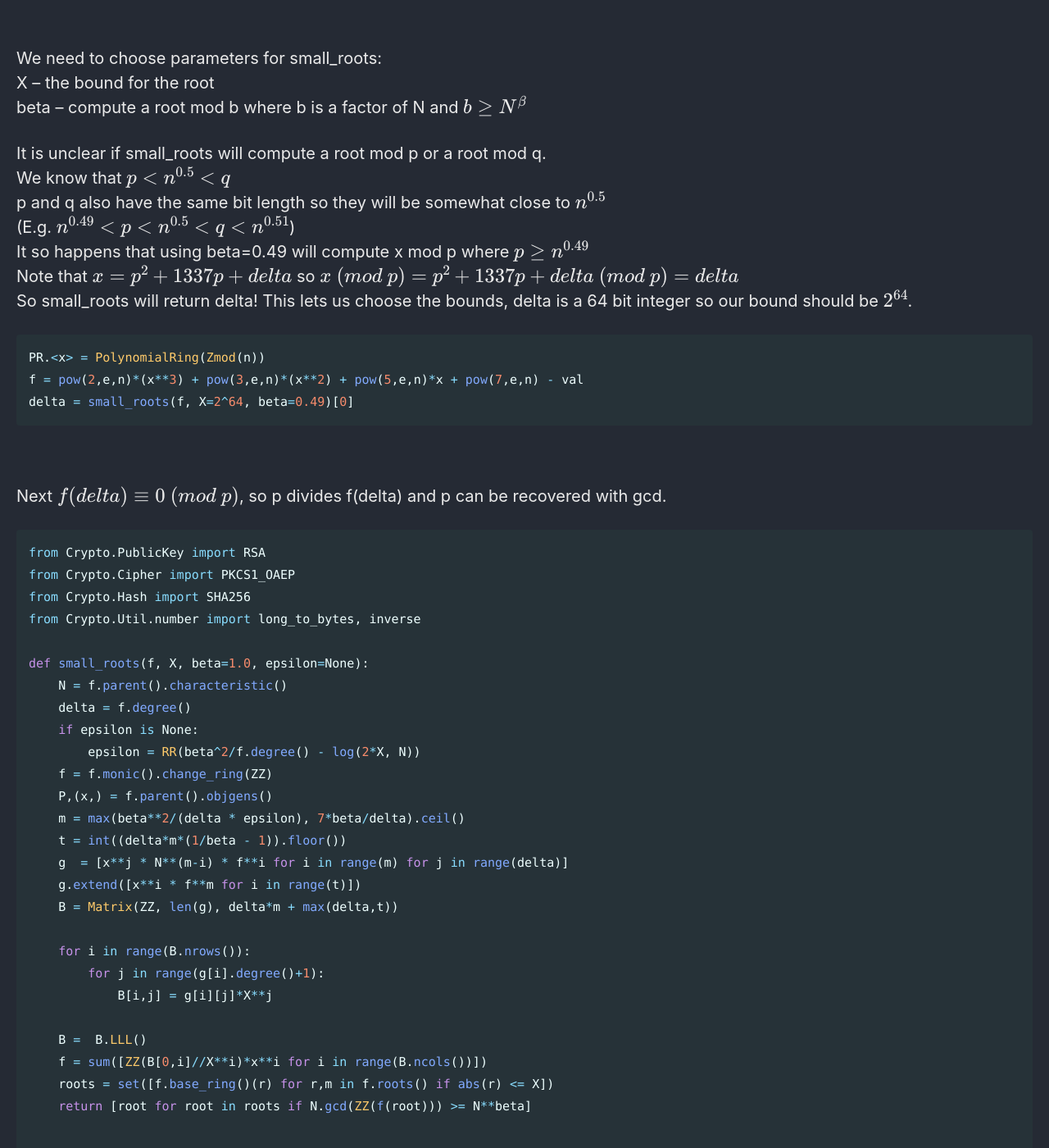
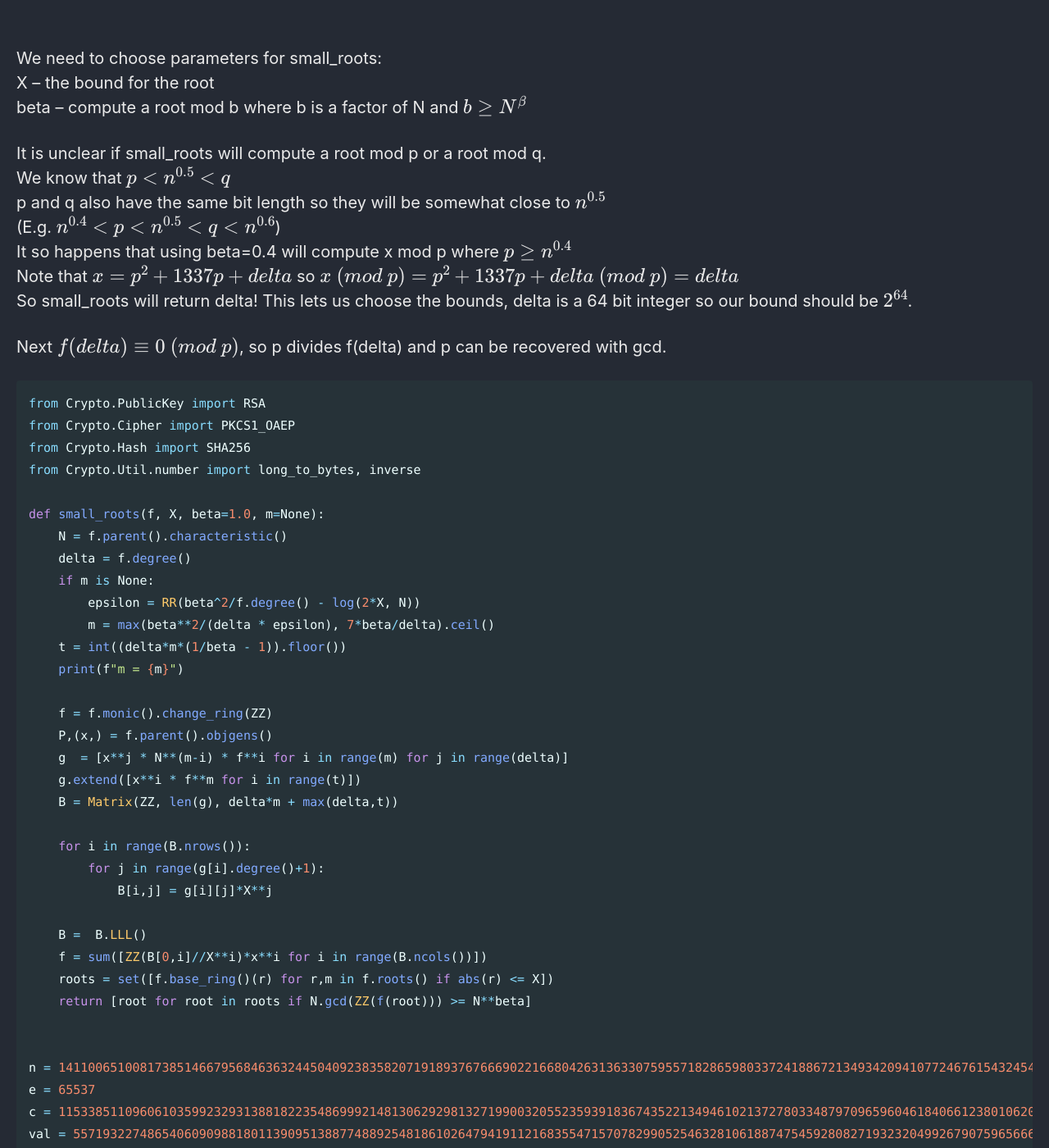
Before and after one commit to Connor-McCartney/Connor-McCartney.github.io, a Jekyll site: the page built from _pages/cryptography/small-roots/delta-CrewCTF-2022.md, in a window 1280 px wide and 1400 px high, scrolled down 413 px. Shown: the whole window at 82% size. Built offline with Jekyll 4.4.1, drawn with Linux system fonts in a browser that asks for light colours; cached includes are drawn as plain includes; some of the changed text lies outside the part shown.

Commit message:
Update delta-CrewCTF-2022.md

````diff
--- a/_pages/cryptography/small-roots/delta-CrewCTF-2022.md
+++ b/_pages/cryptography/small-roots/delta-CrewCTF-2022.md
@@ -23,18 +23,10 @@ beta – compute a root mod b where b is a factor of N and $$b \geq N^β$$  <br>
 It is unclear if small_roots will compute a root mod p or a root mod q. <br>
 We know that $$p < n^{0.5} < q$$ <br>
 p and q also have the same bit length so they will be somewhat close to $$n^{0.5}$$ <br>
-(E.g. $$n^{0.49} < p < n^{0.5} < q < n^{0.51}$$) <br>
-It so happens that using beta=0.49 will compute x mod p where $$p \geq n^{0.49}$$ <br>
+(E.g. $$n^{0.4} < p < n^{0.5} < q < n^{0.6}$$) <br>
+It so happens that using beta=0.4 will compute x mod p where $$p \geq n^{0.4}$$ <br>
 Note that $$x = p^2 + 1337p + delta$$ so $$x \ (mod \ p) = p^2 + 1337p + delta \ (mod \ p) = delta$$ <br>
 So small_roots will return delta! This lets us choose the bounds, delta is a 64 bit integer so our bound should be $$2^{64}$$.
-
-```python
-PR.<x> = PolynomialRing(Zmod(n))
-f = pow(2,e,n)*(x**3) + pow(3,e,n)*(x**2) + pow(5,e,n)*x + pow(7,e,n) - val
-delta = small_roots(f, X=2^64, beta=0.49)[0]
-```
-
-<br>
 
 Next $$f(delta) \equiv 0 \ (mod \ p)$$, so p divides f(delta) and p can be recovered with gcd.
 
@@ -44,15 +36,17 @@ from Crypto.Cipher import PKCS1_OAEP
 from Crypto.Hash import SHA256
 from Crypto.Util.number import long_to_bytes, inverse
 
-def small_roots(f, X, beta=1.0, epsilon=None):
+def small_roots(f, X, beta=1.0, m=None):
     N = f.parent().characteristic()
     delta = f.degree()
-    if epsilon is None:
+    if m is None:
         epsilon = RR(beta^2/f.degree() - log(2*X, N))
+        m = max(beta**2/(delta * epsilon), 7*beta/delta).ceil()
+    t = int((delta*m*(1/beta - 1)).floor())
+    print(f"m = {m}")
+
     f = f.monic().change_ring(ZZ)
     P,(x,) = f.parent().objgens()
-    m = max(beta**2/(delta * epsilon), 7*beta/delta).ceil()
-    t = int((delta*m*(1/beta - 1)).floor())
     g  = [x**j * N**(m-i) * f**i for i in range(m) for j in range(delta)]
     g.extend([x**i * f**m for i in range(t)])
     B = Matrix(ZZ, len(g), delta*m + max(delta,t))
@@ -74,7 +68,7 @@ val = 55719322748654060909881801139095138877488925481861026479419112168355471570
 
 PR.<x> = PolynomialRing(Zmod(n))
 f = pow(2,e,n)*(x**3) + pow(3,e,n)*(x**2) + pow(5,e,n)*x + pow(7,e,n) - val
-delta = small_roots(f, X=2^64, beta=0.49)[0]
+delta = small_roots(f, X=2^64, beta=0.4, m=3)[0]
 
 p = gcd(int(f(delta)), n)
 q = n//p
````
Also changed, not shown: other parts of _pages/cryptography/small-roots/delta-CrewCTF-2022.md (+0 -1 lines).
